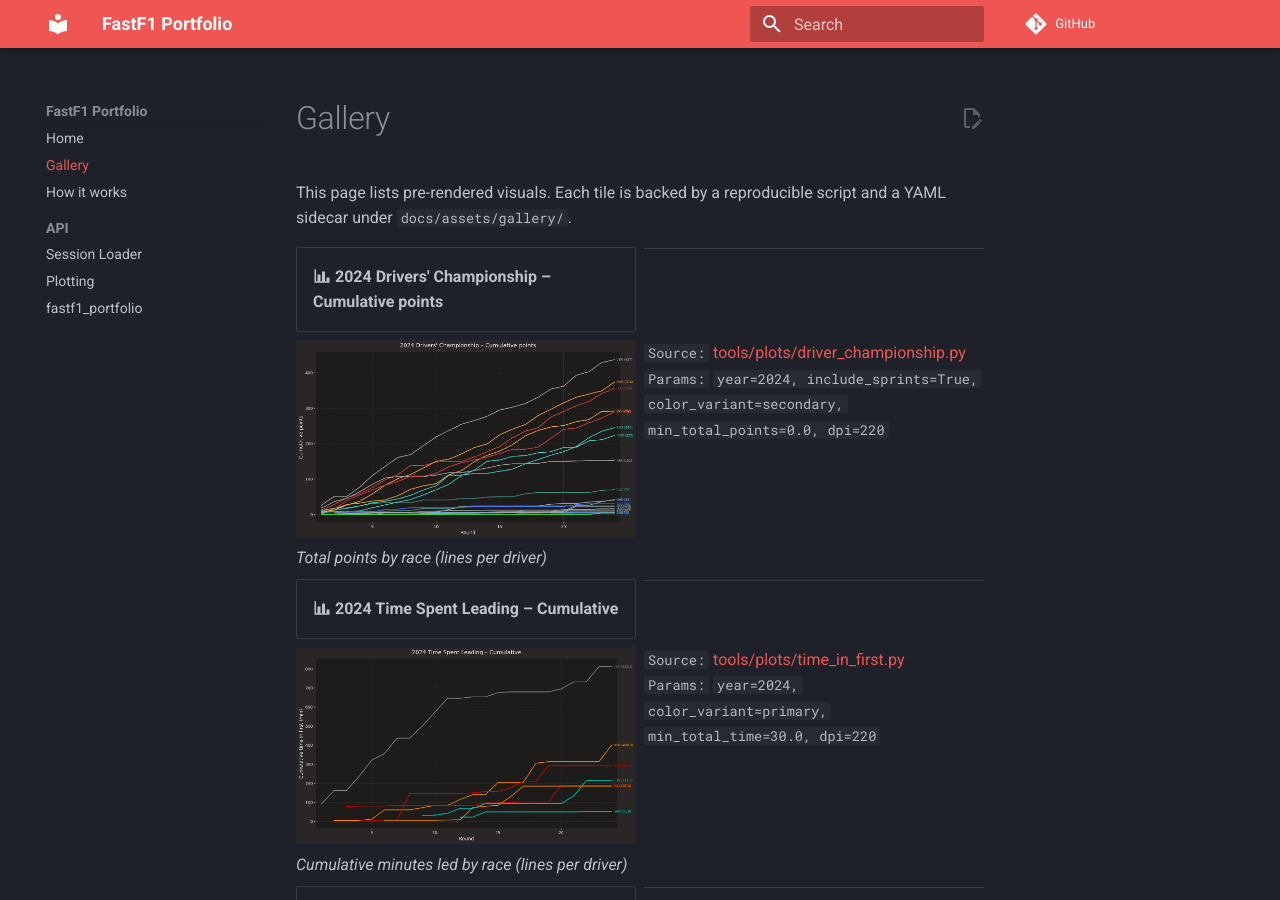
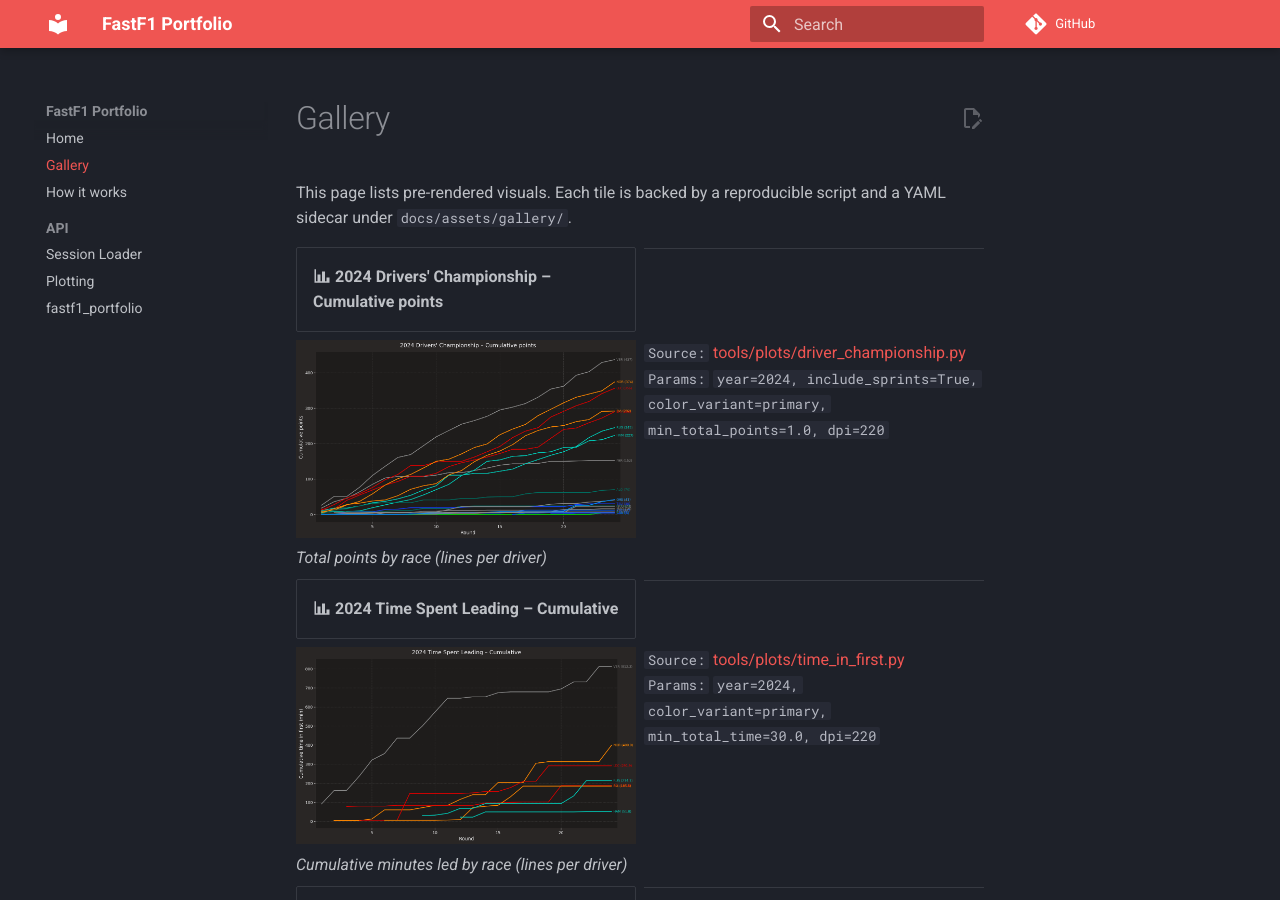
Before and after one commit to kody-sherritze/fastf1_analytics, an MkDocs documentation site: the page built from docs/gallery.md, in a window 1280 px wide and 900 px high. Built offline with MkDocs 1.6.1 and Material for MkDocs 9.7.7, drawn with Linux system fonts in a browser that asks for light colours; comment, search, counter and statistics services are not loaded.

Commit message:
Update gallery documentation and source links for 2024 season charts (#13)
- Changed source links in the gallery documentation to point to the main branch.
- Updated parameters for the 2024 Drivers' Championship chart to use 'primary' color variant and a minimum total points threshold of 1.0.
- Adjusted YAML files to reflect the new parameter settings.
- Modified the generate_gallery script to ensure correct YAML file extensions are used.

```diff
--- a/docs/assets/gallery/2024_drivers_championship_points.yaml
+++ b/docs/assets/gallery/2024_drivers_championship_points.yaml
@@ -6,8 +6,8 @@
 params:
   year: 2024
   include_sprints: true
-  color_variant: secondary
-  min_total_points: 0.0
+  color_variant: primary
+  min_total_points: 1.0
   dpi: 220
 tags:
 - season
--- a/docs/gallery.md
+++ b/docs/gallery.md
@@ -11,15 +11,15 @@
   [![2024 Drivers' Championship – Cumulative points](assets/gallery/2024_drivers_championship_points.png){ loading=lazy }](assets/gallery/2024_drivers_championship_points.png){ .glightbox }
   _Total points by race (lines per driver)_
 
-  `Source:` [tools/plots/driver_championship.py](https://github.com/ksherr0/fastf1_portfolio/blob/feat/time-in-first/tools/plots/driver_championship.py)
-  `Params:` `year=2024, include_sprints=True, color_variant=secondary, min_total_points=0.0, dpi=220`
+  `Source:` [tools/plots/driver_championship.py](https://github.com/ksherr0/fastf1_portfolio/blob/main/tools/plots/driver_championship.py)
+  `Params:` `year=2024, include_sprints=True, color_variant=primary, min_total_points=1.0, dpi=220`
 
 - :material-chart-bar: **2024 Time Spent Leading – Cumulative**
   ---
   [![2024 Time Spent Leading – Cumulative](assets/gallery/2024_drivers_time_in_first.png){ loading=lazy }](assets/gallery/2024_drivers_time_in_first.png){ .glightbox }
   _Cumulative minutes led by race (lines per driver)_
 
-  `Source:` [tools/plots/time_in_first.py](https://github.com/ksherr0/fastf1_portfolio/blob/feat/time-in-first/tools/plots/time_in_first.py)
+  `Source:` [tools/plots/time_in_first.py](https://github.com/ksherr0/fastf1_portfolio/blob/main/tools/plots/time_in_first.py)
   `Params:` `year=2024, color_variant=primary, min_total_time=30.0, dpi=220`
 
 - :material-chart-bar: **2025 Italian Grand Prix – DRS effect on main straight (VER)**
@@ -27,7 +27,7 @@
   [![2025 Italian Grand Prix – DRS effect on main straight (VER)](assets/gallery/italian_grand_prix_2025_drs_effect_VER.png){ loading=lazy }](assets/gallery/italian_grand_prix_2025_drs_effect_VER.png){ .glightbox }
   _Median speed traces along main straight (DRS ON/OFF)_
 
-  `Source:` [tools/plots/drs_effectiveness.py](https://github.com/ksherr0/fastf1_portfolio/blob/feat/time-in-first/tools/plots/drs_effectiveness.py)
+  `Source:` [tools/plots/drs_effectiveness.py](https://github.com/ksherr0/fastf1_portfolio/blob/main/tools/plots/drs_effectiveness.py)
   `Params:` `year=2025, event=Italian Grand Prix, session=R, driver=VER, n_points=200, accel_threshold_kmh_s=-8.0, sustain_sec=0.3`
 
 - :material-chart-bar: **2025 Italian Grand Prix – Tyre Strategy**
@@ -35,7 +35,7 @@
   [![2025 Italian Grand Prix – Tyre Strategy](assets/gallery/italian_grand_prix_2025_tyre_strategy.png){ loading=lazy }](assets/gallery/italian_grand_prix_2025_tyre_strategy.png){ .glightbox }
   _Stints and compounds by driver_
 
-  `Source:` [tools/plots/tyre_strategy.py](https://github.com/ksherr0/fastf1_portfolio/blob/feat/time-in-first/tools/plots/tyre_strategy.py)
+  `Source:` [tools/plots/tyre_strategy.py](https://github.com/ksherr0/fastf1_portfolio/blob/main/tools/plots/tyre_strategy.py)
   `Params:` `driver_order=results, bar_height=0.6, bar_gap=0.35, annotate_compound=True, dpi=220`
 
 </div>
```
Also changed, not shown: docs/assets/gallery/2024_drivers_championship_points.png, 4 other files.
